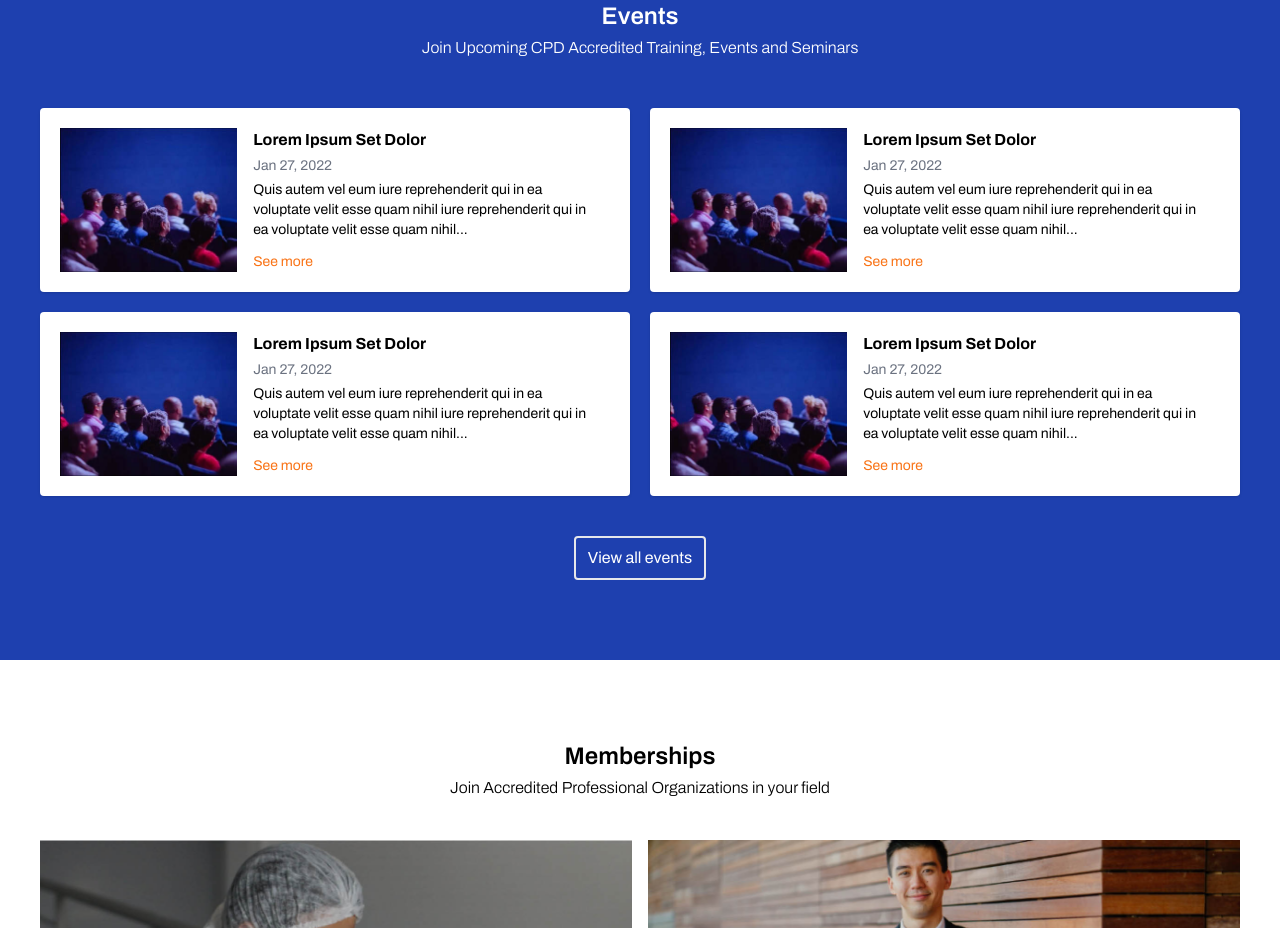
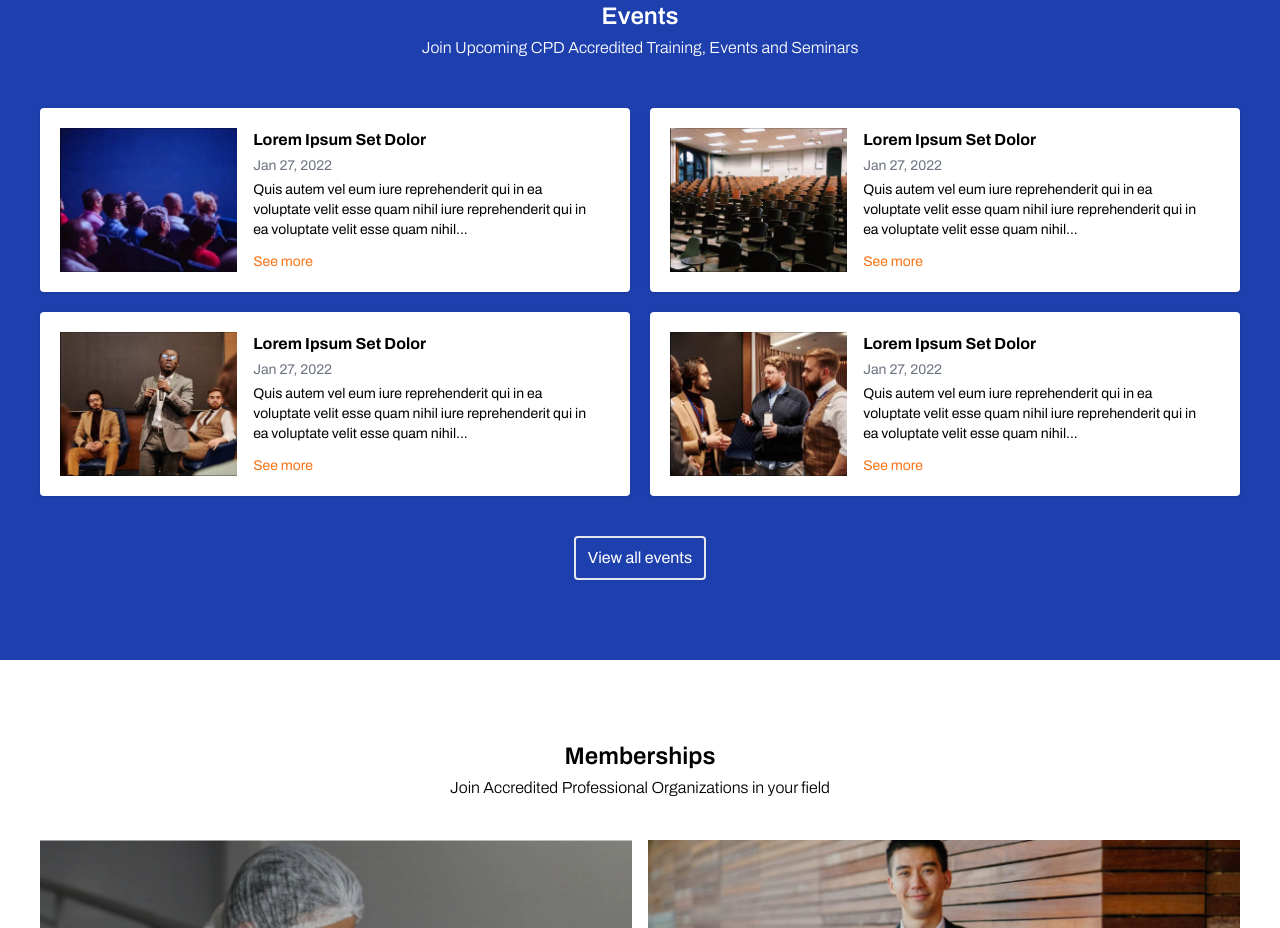
Before and after one commit to castillolianrobin/mockup_website, a Vue app: page /#/ in a window 1280 px wide. Shown: the part 1440-2368 px from the top of the page. Built offline with nearby package versions, Linux system fonts and the light colour scheme.

Commit message:
add multiple event images

```diff
--- a/src/components/EventsSection/EventCard.vue
+++ b/src/components/EventsSection/EventCard.vue
@@ -1,13 +1,11 @@
 <template>
   <div class="rounded bg-white p-5 flex flex-col md:flex-row shadow">
-    <img src="@/assets/events/event-1.jpg" class="h-36" />
+    <img :src="img" class="h-36" />
     <div class="mt-5 md:mt-0 md:px-4 flex flex-col">
-      <h6 class="font-bold">Lorem Ipsum Set Dolor</h6>
-      <p class="my-1 text-sm text-gray-500">Jan 27, 2022</p>
+      <h6 class="font-bold">{{ title }}</h6>
+      <p class="my-1 text-sm text-gray-500">{{ date }}</p>
       <p class="text-sm">
-        Quis autem vel eum iure reprehenderit qui in ea voluptate velit esse
-        quam nihil iure reprehenderit qui in ea voluptate velit esse quam
-        nihil...
+        {{ description }}
       </p>
       <p class="mt-2 md:mt-auto cursor-pointer text-sm text-orange-500 hover:text-black transition">See more</p>
     </div>
@@ -17,6 +15,13 @@
 <script>
 export default {
   name: "EventCard",
+
+  props: {
+    img: String,
+    title: String,
+    date: String,
+    description: String,
+  }
 };
 </script>
 
--- a/src/components/EventsSection/EventsSection.vue
+++ b/src/components/EventsSection/EventsSection.vue
@@ -2,10 +2,19 @@
   <div class="bg-blue-800 p-10 py-20">
     <div class="text-white text-center">
       <h2 class="text-2xl font-semibold">Events</h2>
-      <h5 class="mt-1 font-light">Join Upcoming CPD Accredited Training, Events and Seminars</h5>
+      <h5 class="mt-1 font-light">
+        Join Upcoming CPD Accredited Training, Events and Seminars
+      </h5>
     </div>
     <div class="mt-12 grid md:grid-cols-2 gap-5">
-      <EventCard v-for="event in 4" :key="event"></EventCard>
+      <EventCard
+        v-for="(event, index) in events"
+        :key="`event-${index}`"
+        :img="event.img"
+        :title="event.title"
+        :date="event.date"
+        :description="event.description"
+      ></EventCard>
     </div>
 
     <AppButton outline color="white" class="block mx-auto mt-10">
@@ -15,14 +24,45 @@
 </template>
 
 <script>
-import AppButton from '../app/AppButton.vue'
-import EventCard from './EventCard.vue'
-  export default {
+import AppButton from "../app/AppButton.vue";
+import EventCard from "./EventCard.vue";
+export default {
   components: { EventCard, AppButton },
-
-  }
+  data() {
+    return {
+      events: [
+        {
+          img: require("@/assets/events/event-1.jpg"),
+          title: "Lorem Ipsum Set Dolor",
+          date: "Jan 27, 2022",
+          description:
+            "Quis autem vel eum iure reprehenderit qui in ea voluptate velit esse quam nihil iure reprehenderit qui in ea voluptate velit esse quam nihil...",
+        },
+        {
+          img: require("@/assets/events/event-2.jpg"),
+          title: "Lorem Ipsum Set Dolor",
+          date: "Jan 27, 2022",
+          description:
+            "Quis autem vel eum iure reprehenderit qui in ea voluptate velit esse quam nihil iure reprehenderit qui in ea voluptate velit esse quam nihil...",
+        },
+        {
+          img: require("@/assets/events/event-3.jpg"),
+          title: "Lorem Ipsum Set Dolor",
+          date: "Jan 27, 2022",
+          description:
+            "Quis autem vel eum iure reprehenderit qui in ea voluptate velit esse quam nihil iure reprehenderit qui in ea voluptate velit esse quam nihil...",
+        },
+        {
+          img: require("@/assets/events/event-4.jpg"),
+          title: "Lorem Ipsum Set Dolor",
+          date: "Jan 27, 2022",
+          description:
+            "Quis autem vel eum iure reprehenderit qui in ea voluptate velit esse quam nihil iure reprehenderit qui in ea voluptate velit esse quam nihil...",
+        },
+      ],
+    };
+  },
+};
 </script>
 
-<style lang="scss" scoped>
-
-</style>
+<style lang="scss" scoped></style>
```
Also changed, not shown: src/assets/events/event-3.jpg (added), src/assets/events/event-4.jpg (added).
